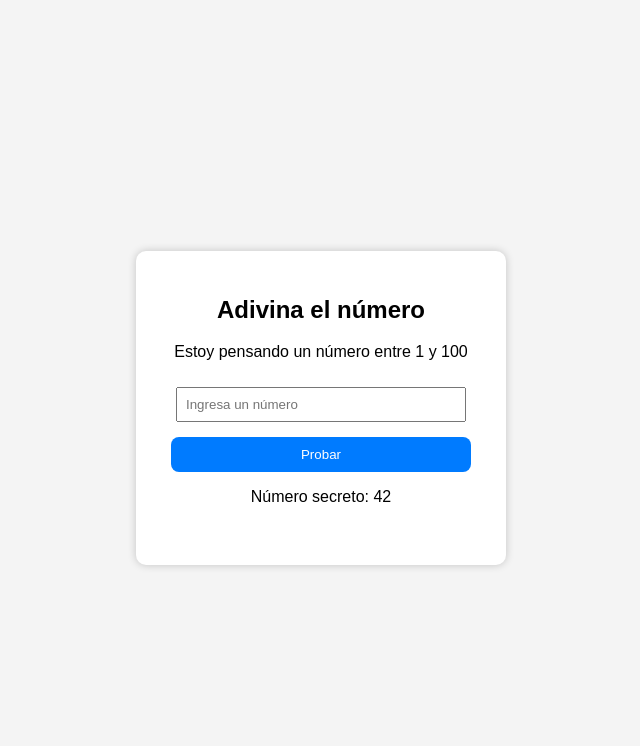
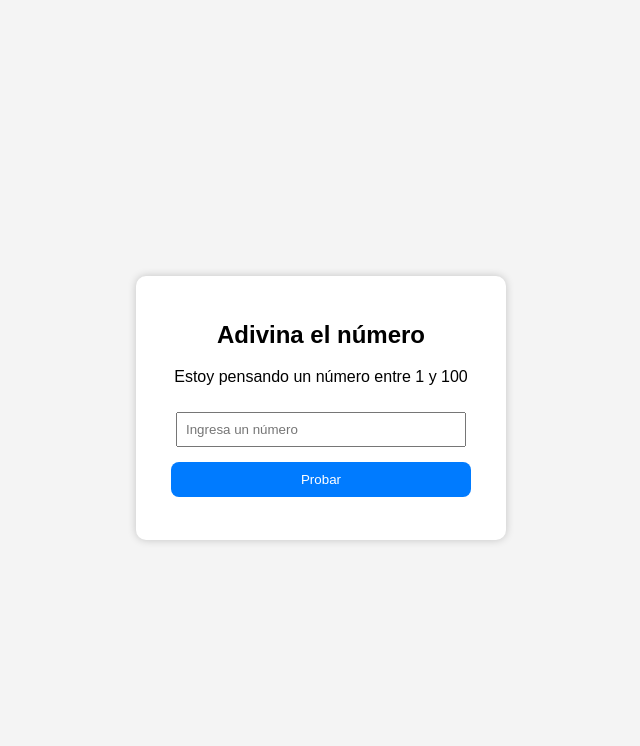
Before and after one commit to fernandovillegas1801-a11y/python1, a Flask app: page / in a window 1280 px wide. Shown: the top 746 px of the page, without its empty margins (319-959 px from the left). Run offline with Flask 3, Linux system fonts and the light colour scheme.

Commit message:
Update index.html

```diff
--- a/templates/index.html
+++ b/templates/index.html
@@ -74,7 +74,6 @@
         <form method="POST">
             <input type="number" name="intento" placeholder="Ingresa un número" required>
             <button type="submit">Probar</button>
-            <p>Número secreto: {{ session.numero }}</p>
         </form>
 
     {% endif %}
```
